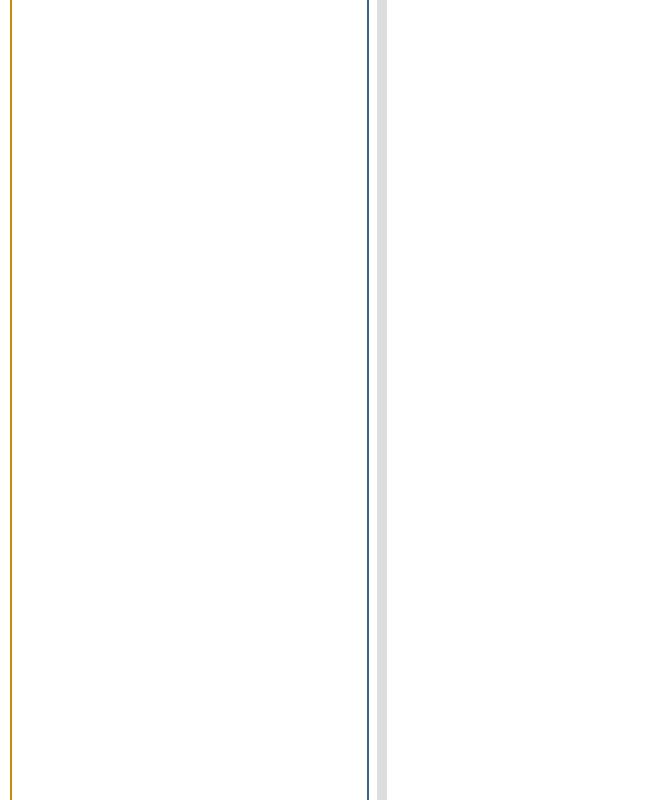
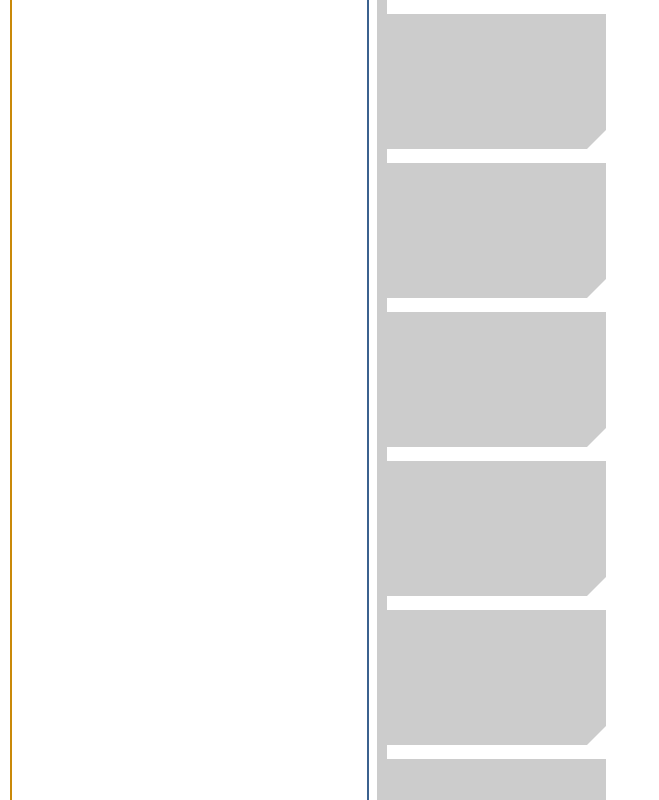
Before and after one commit to bodrul2112/NoteMaker, a plain HTML site: page index.html in a window 1280 px wide. Shown: the whole page, without its empty margins (0-659 px from the left). Drawn offline with Linux system fonts and the light colour scheme.

Commit message:
minor style stuff

```diff
--- a/css/notemaker.css
+++ b/css/notemaker.css
@@ -78,14 +78,14 @@
     background-color: rgb(59,97,142);
     margin-left: 79px;
     position: relative;
-    height: 36px;
+    height: 26px;
     width: 350px;
 
-    -webkit-transition: all 100ms linear;
+    -webkit-transition: all 100ms cubic-bezier(0,0,0.25,1);
 }
 
 .sub_topic_inner:hover {
-    background-color: rgba(59,97,142,0.5);
+    /* background-color: rgba(59,97,142,0.5); */
     -webkit-transform: translate(-50px,0px);
 }
 
@@ -97,7 +97,7 @@
 }
 
 .note_inner:hover {
-    background-color: rgba(201,137,9,0.5);
+    /* background-color: rgba(201,137,9,0.5); */
     -webkit-transform: translate(50px,0px);
 }
 
@@ -124,5 +124,5 @@
 
 .list_item {
     width:95%;
-	height: 44px;
+	height: 27px;
 }
--- a/css/searchresults.css
+++ b/css/searchresults.css
@@ -3,16 +3,48 @@
 .search_results {
     width: 250px;
     height: 100%;
-    margin-left: 377px;
+    left: 377px;
+    overflow: hidden;
+    position: absolute;
 }
 
 .search_results .navigator {
     width: 10px;
     height: 100%;
-    background-color: #DDD;
+    background-color: #CCC;
 }
 
-.search_result {
+.search_item {
+    width: 240px;
+    height: 135px;
+    background-color: #CCC;
+    margin-top: 14px;
+    margin-left:-20px;
+    -webkit-transition: all 100ms cubic-bezier(0,0,0.25,1);
+    overflow: hidden;
+}
 
+.search_item:hover {
+    -webkit-transform: translate(20px,0px);
+}
 
+.search_item .triangle {
+    position: relative;
+    width: 0px;
+    height: 0px;
+    border-top: 20px solid transparent;
+    border-bottom: 20px solid transparent;
+    border-right: 20px solid white;
+    margin-left: 221px;
+    top: 115px;
 }
+
+.search_results .list {
+    position: absolute;
+    top: 0px;
+    width: 258px;
+    height: 100%;
+    z-index: 1;
+    left: 9px;
+    -webkit-transition: all 100ms cubic-bezier(0,0,0.25,1);
+}
--- a/index.html
+++ b/index.html
@@ -33,6 +33,16 @@
 
     <div class="search_results">
         <div class="navigator"> </div>
+        <div class="list">
+            <div class="search_item"><div class="triangle"></div></div>
+            <div class="search_item"><div class="triangle"></div></div>
+            <div class="search_item"><div class="triangle"></div></div>
+            <div class="search_item"><div class="triangle"></div></div>
+            <div class="search_item"><div class="triangle"></div></div>
+            <div class="search_item"><div class="triangle"></div></div>
+            <div class="search_item"><div class="triangle"></div></div>
+            <div class="search_item"><div class="triangle"></div></div>
+        </div>
     </div>
 
     <div class="templates">
```
